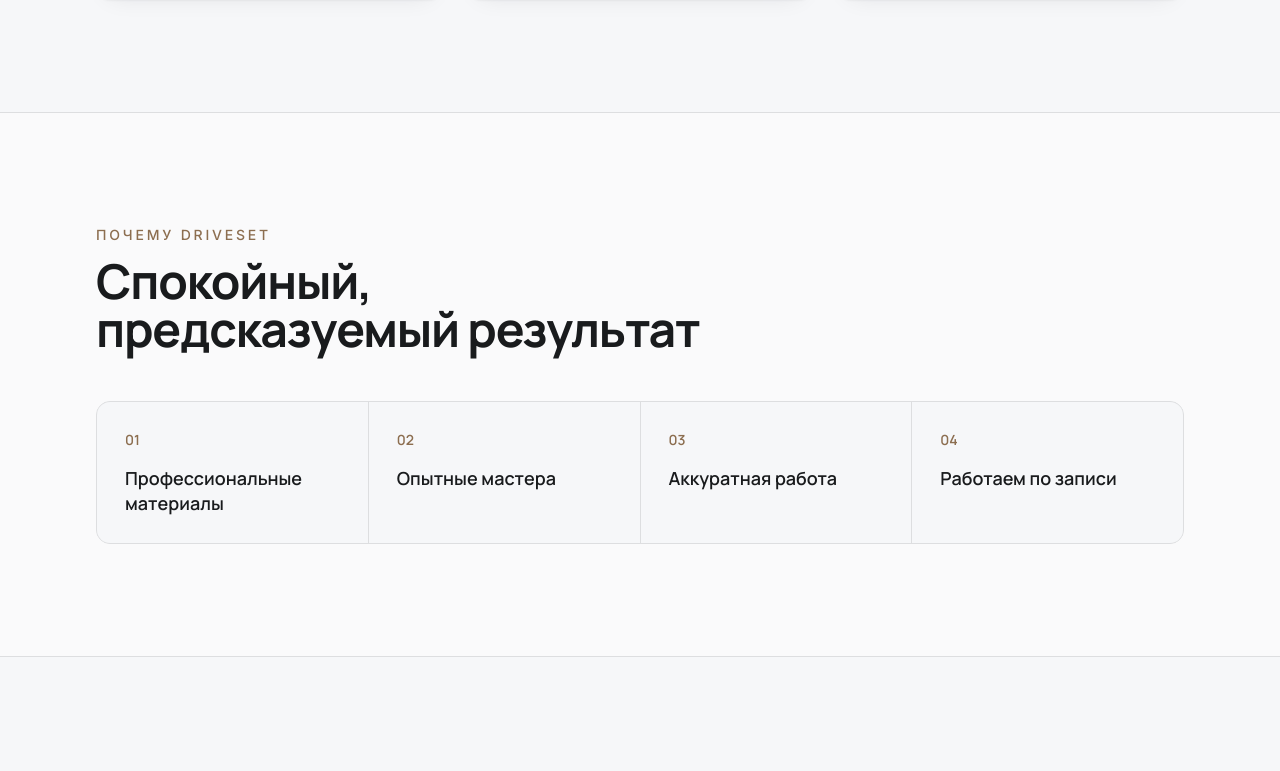
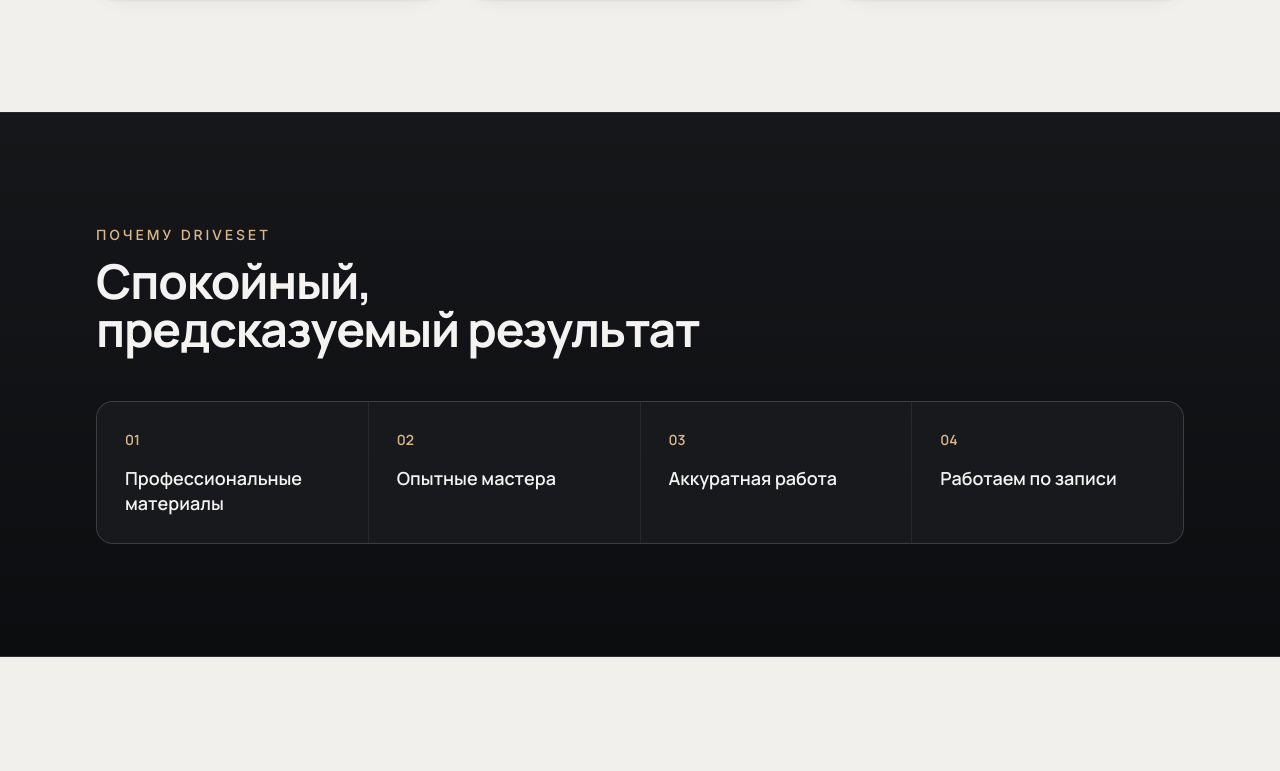
Before and after one commit to RomanVaskin/driveset, a Next.js app: page / in a window 1280 px wide. Shown: the part 1566-2337 px from the top of the page. Built offline with nearby package versions, Linux system fonts and the light colour scheme.

Commit message:
Rebalance DriveSet visual design with premium light/dark rhythm

```diff
--- a/app/globals.css
+++ b/app/globals.css
@@ -44,25 +44,27 @@
 :root {
   color-scheme: light;
 
-  /* Light luxury: тёплый off-white фон, графитовая типографика, один спокойный champagne-акцент */
-  --background: oklch(0.977 0.002 250);
-  --foreground: oklch(0.22 0.006 264);
+  /* Light luxury: тёплый light-grey off-white фон (не чистый белый), графит, champagne-акцент */
+  --background: oklch(0.955 0.0035 95);
+  --foreground: oklch(0.2 0.006 264);
 
-  --card: oklch(1 0 0);
-  --card-foreground: oklch(0.22 0.006 264);
+  /* Карточки — тёплый near-white, слегка светлее фона, но не #fff */
+  --card: oklch(0.99 0.0025 95);
+  --card-foreground: oklch(0.2 0.006 264);
 
-  --popover: oklch(1 0 0);
-  --popover-foreground: oklch(0.22 0.006 264);
+  --popover: oklch(0.99 0.0025 95);
+  --popover-foreground: oklch(0.2 0.006 264);
 
   /* Основные CTA — глубокий графит с off-white текстом (элегантно на светлом) */
-  --primary: oklch(0.24 0.006 264);
-  --primary-foreground: oklch(0.98 0.002 250);
+  --primary: oklch(0.22 0.006 264);
+  --primary-foreground: oklch(0.98 0.002 95);
 
-  --secondary: oklch(0.945 0.003 260);
+  /* Stone / silver-grey */
+  --secondary: oklch(0.928 0.004 95);
   --secondary-foreground: oklch(0.24 0.006 264);
 
-  --muted: oklch(0.955 0.003 260);
-  --muted-foreground: oklch(0.5 0.006 264);
+  --muted: oklch(0.932 0.004 95);
+  --muted-foreground: oklch(0.46 0.007 264);
 
   /* Champagne как деликатный металлический акцент */
   --accent: oklch(0.72 0.055 72);
@@ -70,17 +72,43 @@
 
   --destructive: oklch(0.55 0.14 25);
 
-  --border: oklch(0.9 0.003 260);
-  --input: oklch(0.9 0.003 260);
-  --ring: oklch(0.24 0.006 264);
+  --border: oklch(0.882 0.004 95);
+  --input: oklch(0.882 0.004 95);
+  --ring: oklch(0.22 0.006 264);
 
-  /* Насыщенный бронзово-champagne тон для читаемого акцентного текста */
-  --champagne: oklch(0.56 0.058 66);
+  /* Насыщенный бронзово-champagne тон для читаемого акцентного текста на светлом */
+  --champagne: oklch(0.54 0.062 66);
 
-  /* Графит для hero-оверлеев и контрастных панелей */
-  --graphite: oklch(0.16 0.006 264);
+  /* Графит для hero-оверлеев и тёмных секций */
+  --graphite: oklch(0.175 0.006 264);
 
-  --radius: 0.625rem;
+  --radius: 0.75rem;
+}
+
+/*
+ * Тёмная графитовая секция. Переопределяет семантические токены для своего
+ * поддерева, поэтому дочерние утилиты (text-foreground, bg-card, text-champagne,
+ * border-border и т.д.) автоматически адаптируются под тёмный фон.
+ */
+.section-dark {
+  --background: oklch(0.175 0.006 264);
+  --foreground: oklch(0.965 0.003 95);
+  --card: oklch(0.215 0.006 264);
+  --card-foreground: oklch(0.965 0.003 95);
+  --secondary: oklch(0.255 0.006 264);
+  --secondary-foreground: oklch(0.965 0.003 95);
+  --muted-foreground: oklch(0.72 0.006 264);
+  --border: oklch(1 0 0 / 0.1);
+  /* На тёмном champagne светлее и «металличнее» */
+  --champagne: oklch(0.8 0.072 74);
+
+  background-color: var(--background);
+  background-image: linear-gradient(
+    180deg,
+    oklch(0.205 0.006 264) 0%,
+    oklch(0.16 0.006 264) 100%
+  );
+  color: var(--foreground);
 }
 
 @layer base {
--- a/components/site/cta.tsx
+++ b/components/site/cta.tsx
@@ -3,7 +3,7 @@ import { site } from '@/lib/site-config'
 export function CtaBand() {
   return (
     <section className="mx-auto max-w-6xl px-5 py-20 md:py-28 lg:px-8">
-      <div className="flex flex-col items-start gap-8 rounded-2xl border border-border bg-card p-8 shadow-card md:flex-row md:items-center md:justify-between md:p-14">
+      <div className="section-dark flex flex-col items-start gap-8 rounded-2xl border border-border p-8 shadow-card md:flex-row md:items-center md:justify-between md:p-14">
         <div className="max-w-2xl">
           <h2 className="font-display text-3xl font-bold tracking-tight text-balance md:text-4xl">
             Хотите привести автомобиль в идеальное состояние?
@@ -17,7 +17,7 @@ export function CtaBand() {
         </div>
         <a
           href="#lead"
-          className="inline-flex shrink-0 items-center justify-center rounded-md bg-primary px-8 py-4 text-base font-semibold text-primary-foreground transition-opacity hover:opacity-90"
+          className="inline-flex shrink-0 items-center justify-center rounded-md bg-champagne px-8 py-4 text-base font-semibold text-graphite transition-opacity hover:opacity-90"
         >
           Записаться
         </a>
--- a/components/site/footer.tsx
+++ b/components/site/footer.tsx
@@ -2,7 +2,7 @@ import { site } from '@/lib/site-config'
 
 export function Footer() {
   return (
-    <footer className="border-t border-border bg-card/40">
+    <footer className="section-dark border-t border-border">
       <div className="mx-auto flex max-w-6xl flex-col gap-8 px-5 py-12 md:flex-row md:items-start md:justify-between lg:px-8">
         <div>
           <p className="font-display text-lg font-extrabold tracking-tight">{site.name}</p>
--- a/components/site/gallery.tsx
+++ b/components/site/gallery.tsx
@@ -3,7 +3,7 @@ import { galleryItems } from '@/lib/site-config'
 
 export function Gallery() {
   return (
-    <section id="gallery" className="scroll-mt-20 border-t border-border bg-card/40">
+    <section id="gallery" className="section-dark scroll-mt-20 border-t border-border">
       <div className="mx-auto max-w-6xl px-5 py-20 md:py-28 lg:px-8">
         <div className="max-w-2xl">
           <p className="text-sm font-medium uppercase tracking-[0.2em] text-champagne">Работы</p>
--- a/components/site/why-us.tsx
+++ b/components/site/why-us.tsx
@@ -2,7 +2,7 @@ import { advantages, site } from '@/lib/site-config'
 
 export function WhyUs() {
   return (
-    <section id="about" className="scroll-mt-20 border-y border-border bg-card/40">
+    <section id="about" className="section-dark scroll-mt-20 border-y border-border">
       <div className="mx-auto max-w-6xl px-5 py-20 md:py-28 lg:px-8">
         <div className="max-w-2xl">
           <p className="text-sm font-medium uppercase tracking-[0.2em] text-champagne">
@@ -15,7 +15,7 @@ export function WhyUs() {
 
         <div className="mt-12 grid grid-cols-1 gap-px overflow-hidden rounded-xl border border-border bg-border sm:grid-cols-2 lg:grid-cols-4">
           {advantages.map((item, i) => (
-            <div key={item.title} className="flex flex-col gap-4 bg-background p-7">
+            <div key={item.title} className="flex flex-col gap-4 bg-card p-7">
               <span className="font-display text-sm font-semibold text-champagne">
                 {String(i + 1).padStart(2, '0')}
               </span>
```
